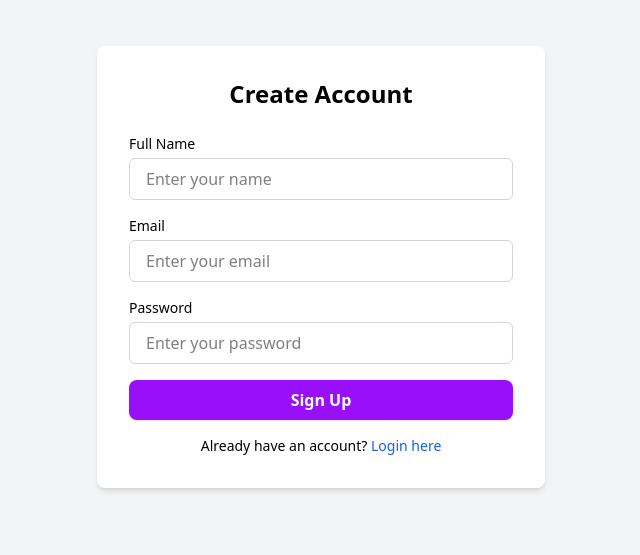
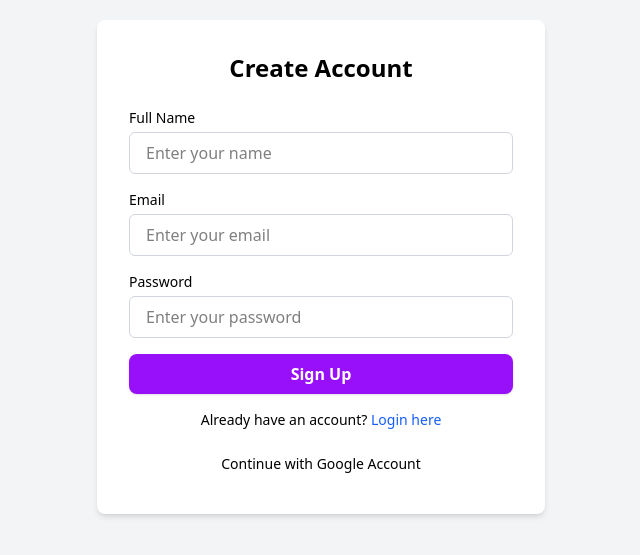
Before and after one commit to Karthik-Balli/auth-toolkit, a React (Vite) app in the folder auth-frontend/: page /signup in a window 1280 px wide. Shown: the part 133-688 px from the top of the page, without its empty margins (319-959 px from the left). Built offline with nearby package versions, Linux system fonts and the light colour scheme; no server answers.

Commit message:
fixed SignUp or Register Account Issue

```diff
--- a/auth-frontend/src/pages/Signup.jsx
+++ b/auth-frontend/src/pages/Signup.jsx
@@ -3,7 +3,8 @@ import Input from "../components/ui/Input";
 import Button from "../components/ui/Button";
 import useAuth from "../hooks/useAuth";
 import { useNavigate } from "react-router-dom";
-import axios from "axios";
+import api from "../services/axiosInstance";
+import GoogleLoginButton from "../components/GoogleLoginButton";
 
 const Signup = () => {
   const [form, setForm] = useState({
@@ -26,7 +27,7 @@ const Signup = () => {
     e.preventDefault();
 
     try {
-      const res = await axios.post("/api/auth/register", form, {
+      const res = await api.post("/api/auth/register", form, {
         withCredentials: true,
       });
 
@@ -85,6 +86,11 @@ const Signup = () => {
             Login here
           </a>
         </p>
+
+        <div className="flex flex-col justify-center items-center gap-2 mt-2">
+          <p className="text-sm mt-4 text-center">Continue with Google Account</p>
+          <GoogleLoginButton />
+        </div>
       </form>
     </div>
   );
```
